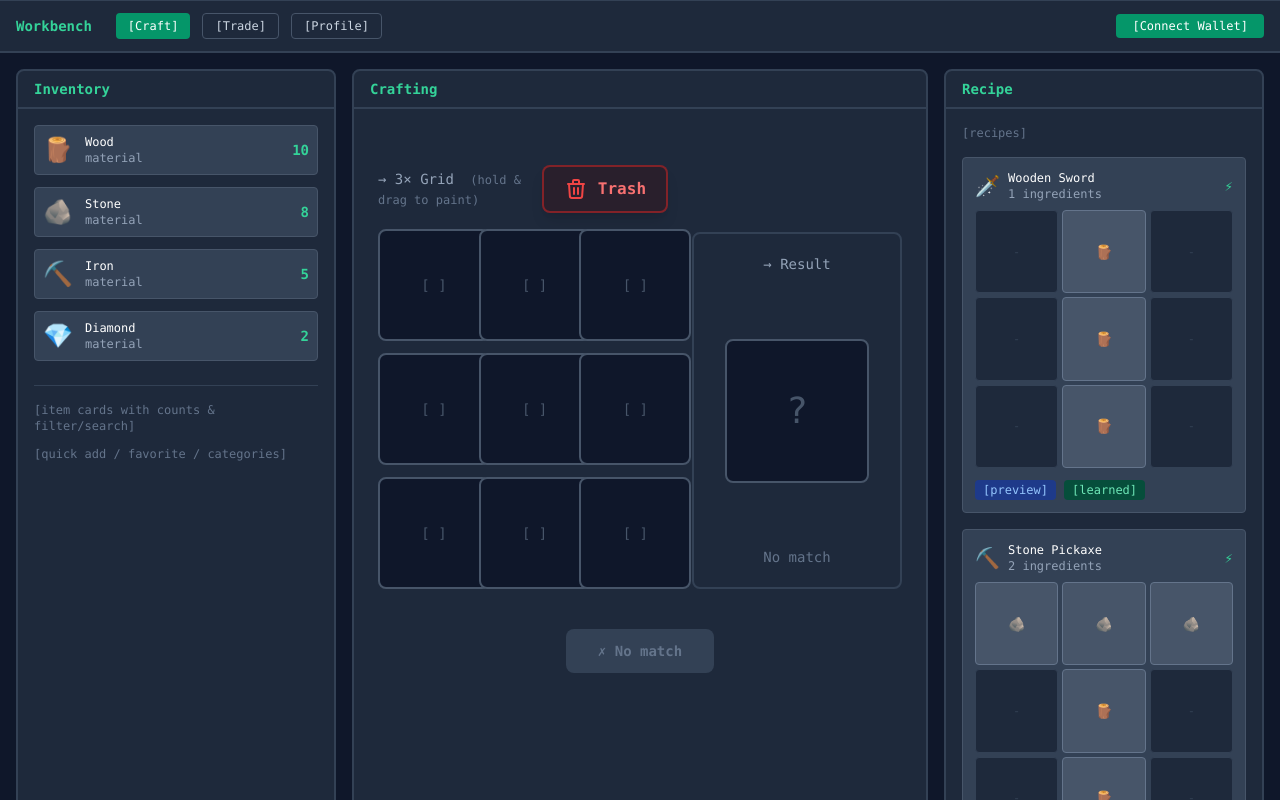
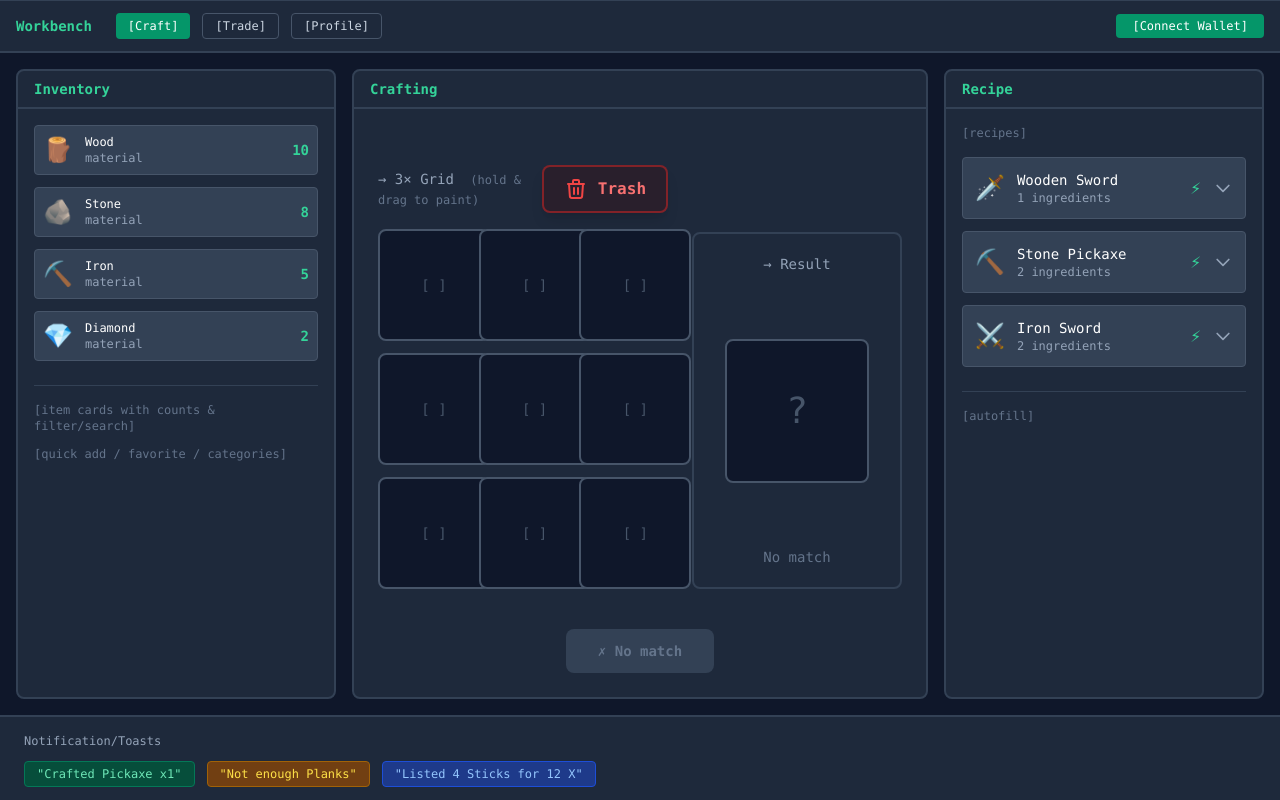
Before and after one commit to thundernan/workbench, a Vue app in the folder client/: page / in a window 1280 px wide. Shown: the top 800 px of the page. Built offline with nearby package versions, Linux system fonts and the light colour scheme.

Commit message:
refactor: Enhance Home.vue with expandable recipe details and improved layout

```diff
--- a/client/index.html
+++ b/client/index.html
@@ -2,9 +2,9 @@
 <html lang="ru">
   <head>
     <meta charset="UTF-8" />
-    <link rel="icon" type="image/svg+xml" href="/vite.svg" />
+    <link rel="icon" type="image/x-icon" href="/favicon.ico" />
     <meta name="viewport" content="width=device-width, initial-scale=1.0" />
-    <title>Vue Client App</title>
+    <title>Workbench</title>
   </head>
   <body>
     <div id="app"></div>
--- a/client/src/views/Home.vue
+++ b/client/src/views/Home.vue
@@ -166,45 +166,80 @@
           <div class="text-slate-500 text-xs mb-4">[recipes]</div>
 
           <!-- Recipe Cards -->
-          <div class="space-y-4">
+          <div class="space-y-3">
             <div
               v-for="recipe in recipesStore.allRecipes"
               :key="recipe.id"
-              class="border border-slate-600 rounded bg-slate-700 p-3 hover:border-emerald-400 transition-colors cursor-pointer"
-              @click="selectRecipe(recipe)"
+              class="border border-slate-600 rounded bg-slate-700 hover:border-emerald-400 transition-all duration-200"
+              :class="{ 'border-emerald-400': selectedRecipe?.id === recipe.id }"
             >
-              <div class="flex items-center gap-2 mb-2">
-                <div class="text-xl">{{ recipe.result.icon }}</div>
-                <div class="flex-1 text-xs">
-                  <div class="text-white">{{ recipe.name }}</div>
-                  <div class="text-slate-400">{{ recipe.ingredients.length }} ingredients</div>
+              <!-- Recipe Header (Always Visible) -->
+              <div
+                class="flex items-center gap-3 p-3 cursor-pointer"
+                @click="toggleRecipe(recipe)"
+              >
+                <div class="text-2xl">{{ recipe.result.icon }}</div>
+                <div class="flex-1">
+                  <div class="text-white text-sm font-medium">{{ recipe.name }}</div>
+                  <div class="text-slate-400 text-xs">{{ recipe.ingredients.length }} ingredients</div>
                 </div>
                 <button
                   @click.stop="autofillRecipe(recipe)"
-                  class="text-emerald-400 hover:text-emerald-300 transition-colors"
+                  class="text-emerald-400 hover:text-emerald-300 transition-colors text-lg"
                   title="Autofill"
                 >
                   ⚡
                 </button>
+                <!-- Expand/Collapse Icon -->
+                <svg
+                  class="w-5 h-5 text-slate-400 transition-transform duration-200"
+                  :class="{ 'rotate-180': selectedRecipe?.id === recipe.id }"
+                  fill="none"
+                  stroke="currentColor"
+                  viewBox="0 0 24 24"
+                >
+                  <path stroke-linecap="round" stroke-linejoin="round" stroke-width="2" d="M19 9l-7 7-7-7" />
+                </svg>
               </div>
 
+              <!-- Recipe Details (Expandable) -->
+              <div
+                v-if="selectedRecipe?.id === recipe.id"
+                class="border-t border-slate-600 p-3 animate-slideDown"
+              >
                 <!-- Mini Grid Preview -->
-              <div class="grid grid-cols-3 gap-1 mb-3 mt-1">
+                <div class="text-slate-400 text-xs mb-2 font-medium">Recipe Pattern:</div>
+                <div class="grid grid-cols-3 gap-1.5 mb-4">
                   <div
                     v-for="(cell, idx) in getRecipeGridFlat(recipe)"
                     :key="idx"
-                  class="aspect-square rounded border flex items-center justify-center text-xs"
-                  :class="cell ? 'border-slate-500 bg-slate-600' : 'border-slate-700 bg-slate-800'"
+                    class="aspect-square rounded border flex items-center justify-center"
+                    :class="cell ? 'border-emerald-500/50 bg-slate-600' : 'border-slate-700 bg-slate-800'"
                   >
-                  <span v-if="cell" class="text-sm">{{ cell.icon }}</span>
-                  <span v-else class="text-slate-700">-</span>
+                    <span v-if="cell" class="text-lg">{{ cell.icon }}</span>
+                    <span v-else class="text-slate-700 text-xs">-</span>
+                  </div>
+                </div>
+
+                <!-- Ingredients List -->
+                <div class="text-slate-400 text-xs mb-2 font-medium">Required Items:</div>
+                <div class="space-y-1.5 mb-4">
+                  <div
+                    v-for="ingredient in recipe.ingredients"
+                    :key="ingredient.item.id"
+                    class="flex items-center gap-2 text-xs bg-slate-800 rounded px-2 py-1.5"
+                  >
+                    <span class="text-lg">{{ ingredient.item.icon }}</span>
+                    <span class="text-white flex-1">{{ ingredient.item.name }}</span>
+                    <span class="text-emerald-400 font-medium">× {{ ingredient.quantity }}</span>
                   </div>
                 </div>
 
                 <!-- Tags -->
                 <div class="flex gap-2 text-xs">
-                <span class="px-2 py-0.5 rounded bg-blue-900 text-blue-300">[preview]</span>
-                <span class="px-2 py-0.5 rounded bg-emerald-900 text-emerald-300">[learned]</span>
+                  <span class="px-2 py-1 rounded bg-blue-900/50 text-blue-300 border border-blue-700">[preview]</span>
+                  <span class="px-2 py-1 rounded bg-emerald-900/50 text-emerald-300 border border-emerald-700">[learned]</span>
+                </div>
               </div>
             </div>
         </div>
@@ -556,6 +591,14 @@
   selectedRecipe.value = recipe;
 };
 
+const toggleRecipe = (recipe: Recipe) => {
+  if (selectedRecipe.value?.id === recipe.id) {
+    selectedRecipe.value = null;
+  } else {
+    selectedRecipe.value = recipe;
+  }
+};
+
 const autofillRecipe = (recipe: Recipe) => {
   clearCraftingGrid();
 
@@ -645,4 +688,20 @@
     border-color: rgb(52, 211, 153);
   }
 }
+
+/* Slide down animation for recipe details */
+@keyframes slideDown {
+  from {
+    opacity: 0;
+    max-height: 0;
+  }
+  to {
+    opacity: 1;
+    max-height: 500px;
+  }
+}
+
+.animate-slideDown {
+  animation: slideDown 0.3s ease-out forwards;
+}
 </style>
```
Also changed, not shown: 1 other file (tests, documents, lock files or other folders). Lines whose indentation alone changed are shown as unchanged.
